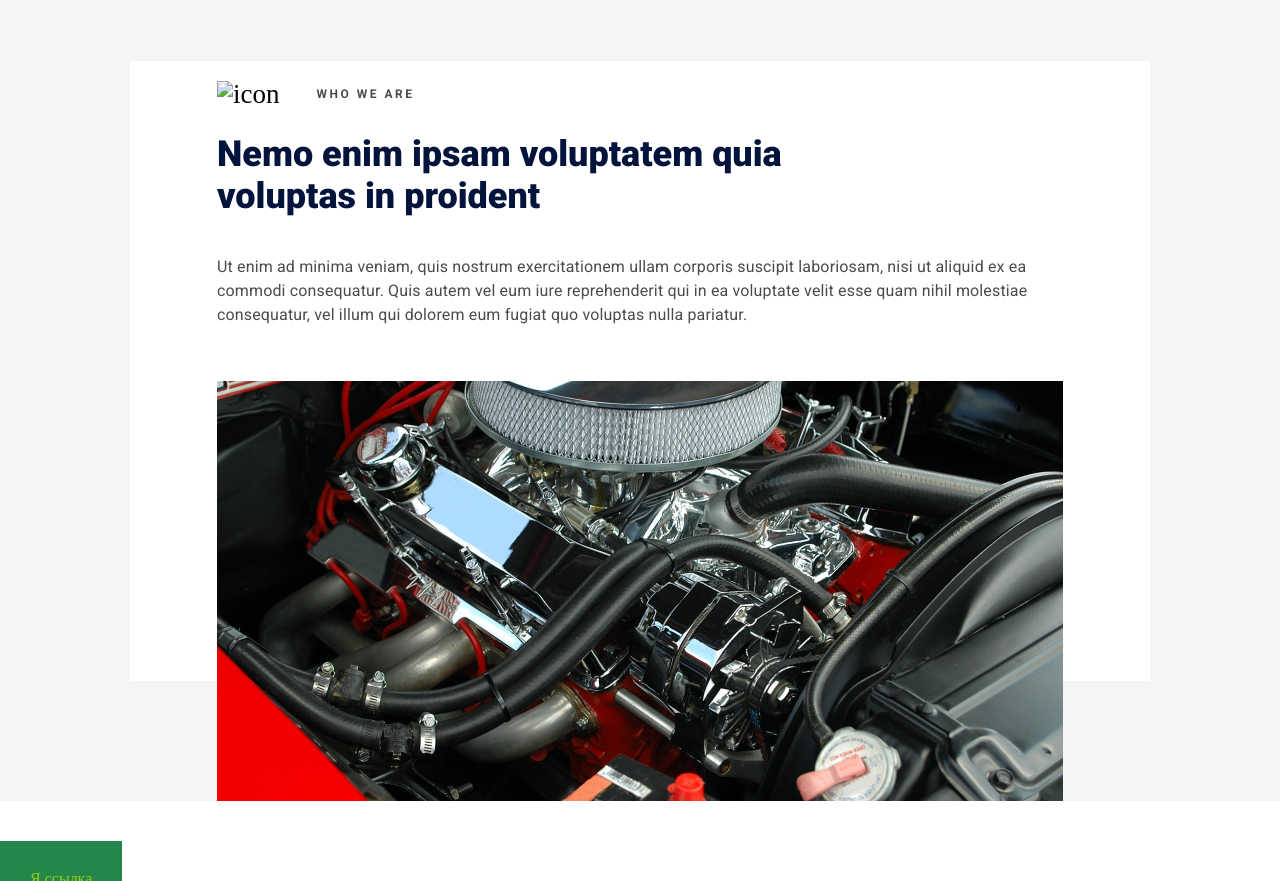
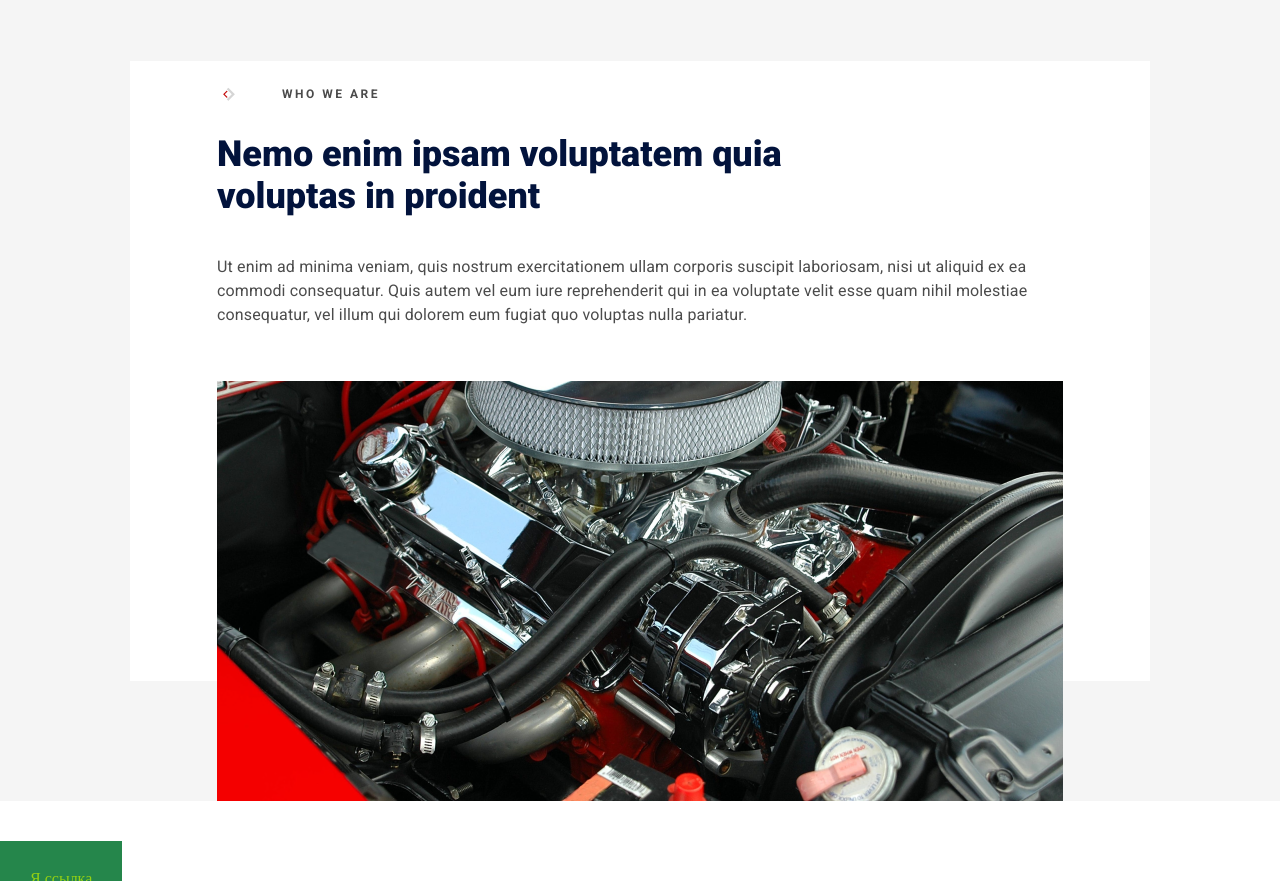
Before and after one commit to Remeclennik/lesson08, a plain HTML site: page dz/index.html in a window 1280 px wide. Shown: the part 3463-4344 px from the top of the page. Drawn offline with Linux system fonts and the light colour scheme; the site is published under a folder, as on GitHub Pages, so addresses that start at the root find nothing; a web font is replaced by a local one.

Commit message:
Update index.html

```diff
--- a/dz/index.html
+++ b/dz/index.html
@@ -80,7 +80,7 @@
 					<div class="dz1-pr1__container">
 						<div class="title">
 							<div class="title__image">
-								<img src="/dz/img/overlinemark.png" alt="icon">
+								<img src="../dz/img/overlinemark.png" alt="icon">
 							</div>
 							<div class="title__text1">who we are</div>
 							<div class="title__text2">Nemo enim ipsam voluptatem quia voluptas in proident</div>
```
